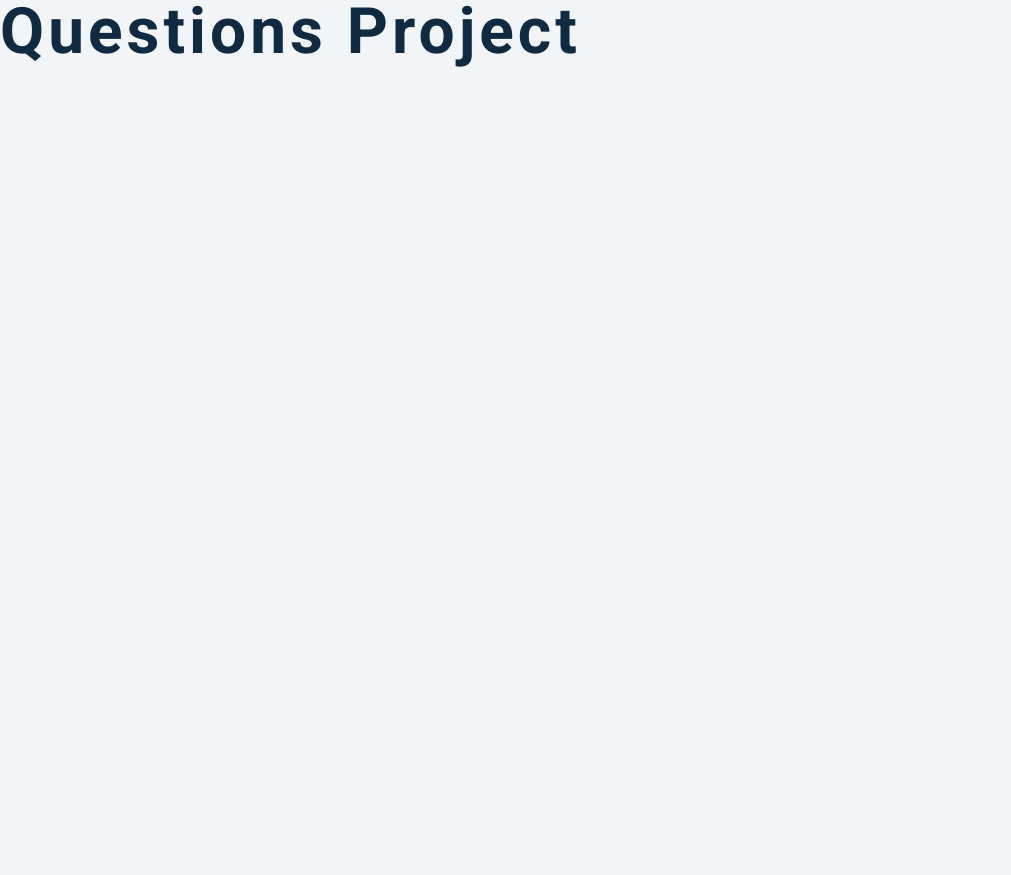
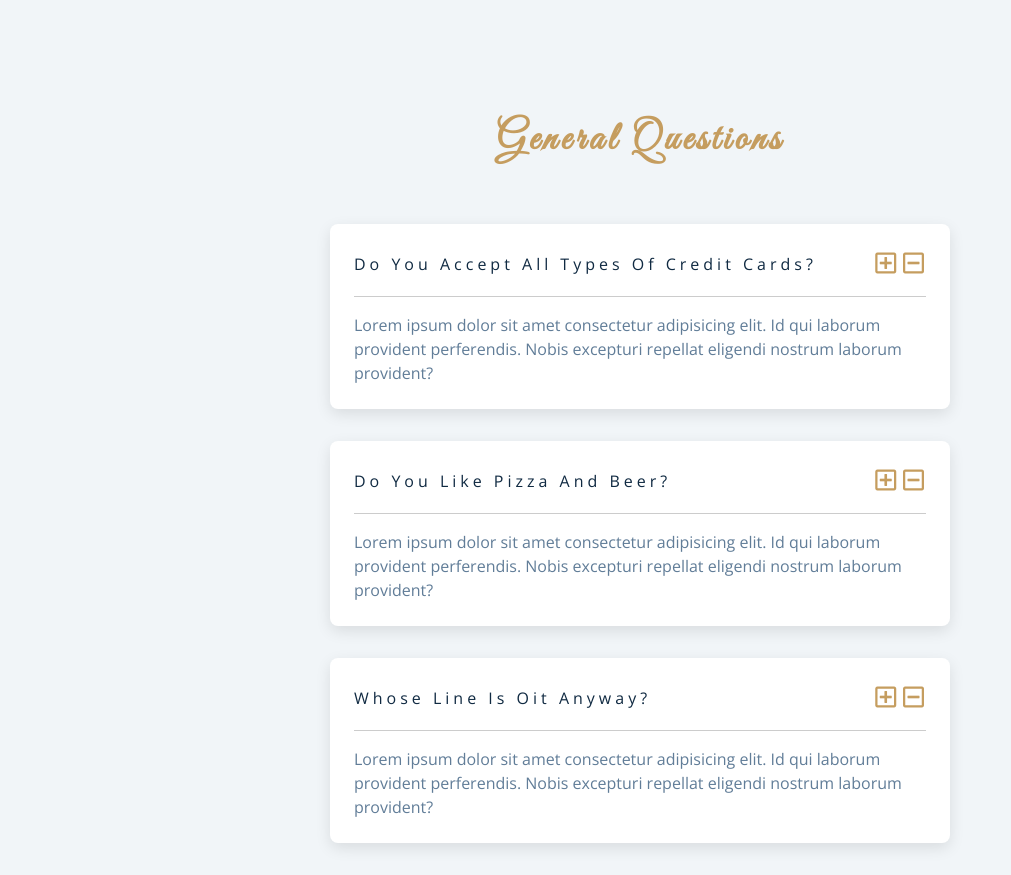
Before and after one commit to ccs211/simpleJSprojects, a plain HTML site: page qna/index.html in a window 1280 px wide. Shown: the whole page, without its empty margins (0-1011 px from the left). Before the commit the page ends 800 px from the top, so only its background shows below. Drawn offline with nearby package versions, Linux system fonts and the light colour scheme.

Commit message:
html starter

```diff
--- a/qna/index.html
+++ b/qna/index.html
@@ -18,7 +18,73 @@
     <link rel="stylesheet" href="style.css" />
   </head>
   <body>
-    <h1>questions project</h1>
+    <section class="questions">
+      <div class="title">
+        <h2>General questions</h2>
+      </div>
+      <div class="section-center">
+        <!-- single question -->
+        <article class="question">
+          <!-- question title -->
+          <div class="question-title">
+            <p>Do you accept all types of credit cards?</p>
+            <button class="question-btn" type="button">
+              <span class="plus-icon">
+                <i class="far fa-plus-square"></i>
+              </span>
+              <span class="minus-icon">
+                <i class="far fa-minus-square"></i>
+              </span>
+            </button>
+          </div>
+          <!-- question text -->
+          <div class="question-text">
+            <p>Lorem ipsum dolor sit amet consectetur adipisicing elit. Id qui laborum provident perferendis. Nobis excepturi repellat eligendi nostrum laborum provident?</p>
+          </div>
+        </article>
+        <!-- end single question -->
+        <!-- single question -->
+        <article class="question">
+          <!-- question title -->
+          <div class="question-title">
+            <p>Do you like pizza and beer?</p>
+            <button class="question-btn" type="button">
+              <span class="plus-icon">
+                <i class="far fa-plus-square"></i>
+              </span>
+              <span class="minus-icon">
+                <i class="far fa-minus-square"></i>
+              </span>
+            </button>
+          </div>
+          <!-- question text -->
+          <div class="question-text">
+            <p>Lorem ipsum dolor sit amet consectetur adipisicing elit. Id qui laborum provident perferendis. Nobis excepturi repellat eligendi nostrum laborum provident?</p>
+          </div>
+        </article>
+        <!-- end single question -->
+        <!-- single question -->
+        <article class="question">
+          <!-- question title -->
+          <div class="question-title">
+            <p>Whose line is oit anyway?</p>
+            <button class="question-btn" type="button">
+              <span class="plus-icon">
+                <i class="far fa-plus-square"></i>
+              </span>
+              <span class="minus-icon">
+                <i class="far fa-minus-square"></i>
+              </span>
+            </button>
+          </div>
+          <!-- question text -->
+          <div class="question-text">
+            <p>Lorem ipsum dolor sit amet consectetur adipisicing elit. Id qui laborum provident perferendis. Nobis excepturi repellat eligendi nostrum laborum provident?</p>
+          </div>
+        </article>
+        <!-- end single question -->
+      </div>
+    </section>
     <!-- javascript -->
     <script src="script.js"></script>
   </body>
```
Also changed, not shown: 1 other file.
